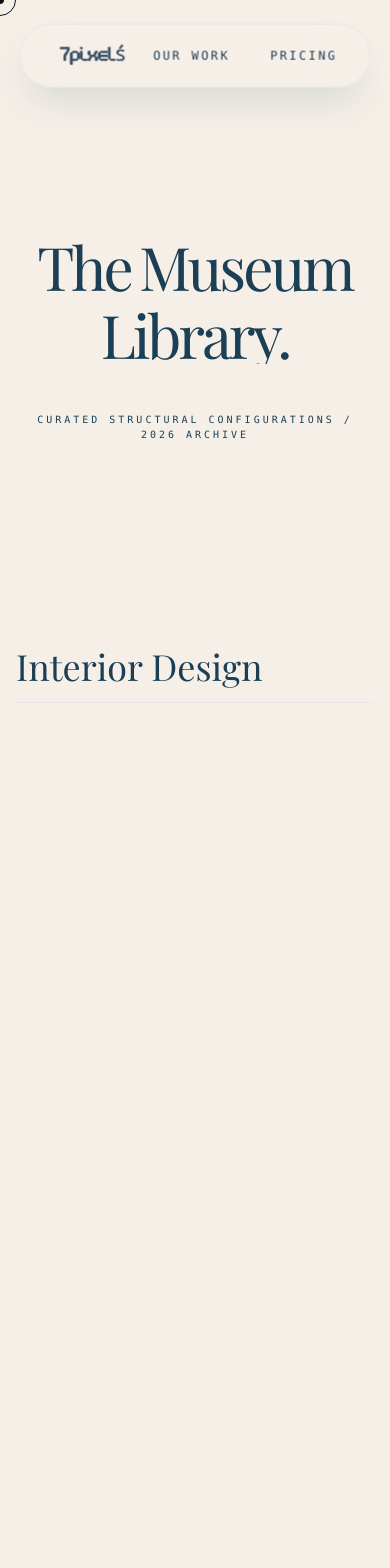
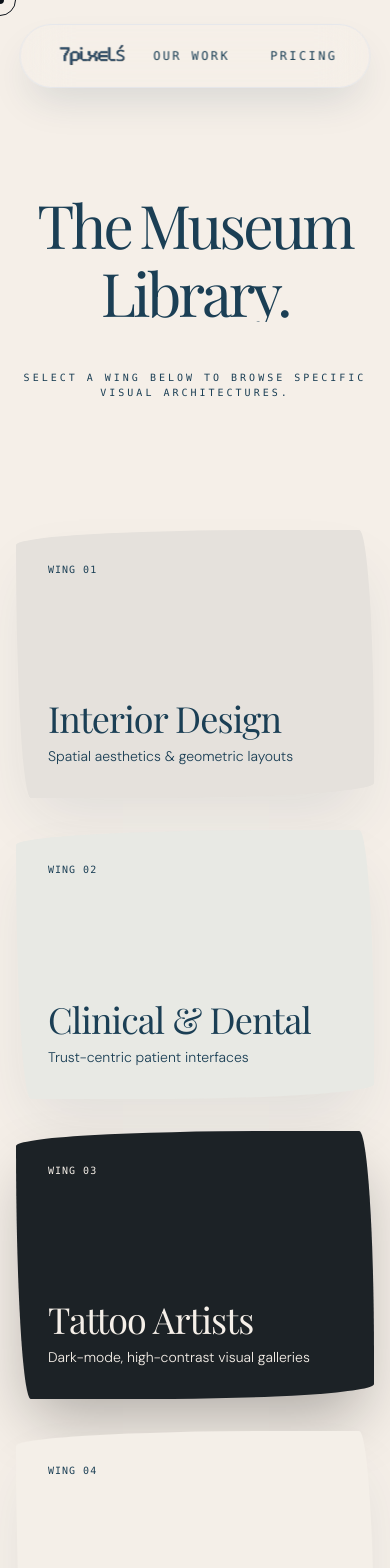
Before and after one commit to 7pixels-xyz/7pixels-main-website, a Next.js app: page /work in a window 390 px wide. Shown: the top 1568 px of the page. Built offline with nearby package versions, Linux system fonts and the light colour scheme; a web font is replaced by a local one.

Commit message:
feat: custom museum overlay modals and data generation

```diff
--- a/src/pages/work.tsx
+++ b/src/pages/work.tsx
@@ -2,21 +2,21 @@ import Head from "next/head";
 import Cursor from "@/components/Cursor";
 import Header from "@/components/Header";
 import Footer from "@/components/Footer";
-import React, { useEffect, useRef } from "react";
+import React, { useEffect, useRef, useState } from "react";
 import gsap from "gsap";
-import { ScrollTrigger } from "gsap/dist/ScrollTrigger";
 
 type ProjectInfo = {
     id: string;
     title: string;
     desc: string;
-    color: string;
-    isDark?: boolean;
 };
 
 type MuseumCategory = {
     id: string;
     label: string;
+    tagline: string;
+    color: string;
+    isDark?: boolean;
     projects: ProjectInfo[];
 };
 
@@ -24,119 +24,192 @@ const museumCategories: MuseumCategory[] = [
     {
         id: "interior",
         label: "Interior Design",
+        tagline: "Spatial aesthetics & geometric layouts",
+        color: "bg-[#e5e1dc]",
         projects: [
-            {
-                id: "INT-01",
-                title: "Urban Nest",
-                desc: "Cinematic architecture portfolio with WebGL depth-sorting layers.",
-                color: "bg-[#e5e1dc]",
-            },
-            {
-                id: "INT-02",
-                title: "Aura Dynamics",
-                desc: "High-end spatial layout rendering engine capturing minimalist scale.",
-                color: "bg-[#dcdcdd]",
-            }
+            { id: "INT-01", title: "Urban Nest", desc: "Cinematic architecture portfolio with WebGL depth-sorting layers." },
+            { id: "INT-02", title: "Aura Dynamics", desc: "High-end spatial layout rendering engine capturing minimalist scale." },
+            { id: "INT-03", title: "Studio V", desc: "Brutalist concrete-inspired layout for a premium NY agency." },
+            { id: "INT-04", title: "Lumina Homes", desc: "Light-driven interaction models mapped to 3D interiors." },
+            { id: "INT-05", title: "Echo Architects", desc: "Horizontal scroll matrix depicting physical floorplans." }
         ]
     },
     {
         id: "dentists",
-        label: "Dentists",
+        label: "Clinical & Dental",
+        tagline: "Trust-centric patient interfaces",
+        color: "bg-[#e8e9e4]",
         projects: [
-            {
-                id: "DNT-01",
-                title: "Smile Architecture",
-                desc: "Trust-centric geometric layouts for premium regional clinics.",
-                color: "bg-[#e8e9e4]",
-            }
+            { id: "DNT-01", title: "Smile Architecture", desc: "Geometric layouts for premium regional clinics." },
+            { id: "DNT-02", title: "Dr. Luminous", desc: "Appointment-driven conversion funnel in sterile white mode." },
+            { id: "DNT-03", title: "Apex Dental", desc: "Orthodontic 3D modeling showcase for invisalign alternatives." },
+            { id: "DNT-04", title: "Pure Veneers", desc: "High contrast luxury dental cosmetic portfolio." },
+            { id: "DNT-05", title: "Nova Clinic", desc: "Responsive native app-like patient portal interface." }
         ]
     },
     {
         id: "tattoo",
         label: "Tattoo Artists",
+        tagline: "Dark-mode, high-contrast visual galleries",
+        color: "bg-[#1c2226]",
+        isDark: true,
         projects: [
-            {
-                id: "TAT-01",
-                title: "Ink & Iron",
-                desc: "Dark-mode, high-contrast visual portfolio bridging physical art to digital.",
-                color: "bg-[#1c2226]",
-                isDark: true
-            }
+            { id: "TAT-01", title: "Ink & Iron", desc: "Dark-mode visual portfolio bridging physical art to digital." },
+            { id: "TAT-02", title: "Void Studio", desc: "Pitch black aesthetic with scarlet hover states." },
+            { id: "TAT-03", title: "Sacred Geometry", desc: "Line-art driven architectural SVG animations." },
+            { id: "TAT-04", title: "Needle & Thread", desc: "Grunge-inspired WebGL texture masking." },
+            { id: "TAT-05", title: "Blackwork Society", desc: "Minimalist grid of high-fidelity stencil scans." }
         ]
     },
     {
         id: "creators",
-        label: "Creators",
+        label: "Digital Creators",
+        tagline: "Personality-driven dynamic structures",
+        color: "bg-[#f4efe8]",
         projects: [
-            {
-                id: "CRT-01",
-                title: "Creator Engine",
-                desc: "Personality-driven routing structures maximizing audience conversion parameters.",
-                color: "bg-[#f4efe8]",
-            }
+            { id: "CRT-01", title: "Creator Engine", desc: "Routing structures maximizing audience conversion parameters." },
+            { id: "CRT-02", title: "Vlog Matrix", desc: "YouTube API synced video carousel architecture." },
+            { id: "CRT-03", title: "The Daily Post", desc: "Editorial-style masonry blog with infinite scroll." },
+            { id: "CRT-04", title: "Stream Labs", desc: "Twitch-integrated live stats overlay dashboard." },
+            { id: "CRT-05", title: "Influence Sync", desc: "Media kit automated PDF generation interface." }
         ]
     },
     {
         id: "portfolios",
-        label: "Portfolios",
+        label: "SaaS & Tech",
+        tagline: "Strictly architectural conversion systems",
+        color: "bg-[#dcdcdd]",
         projects: [
-            {
-                id: "PRT-01",
-                title: "Minimal Protocol",
-                desc: "Strictly architectural bento-box layouts highlighting uncompressed visual data.",
-                color: "bg-[#dcdcdd]",
-            }
+            { id: "PRT-01", title: "Minimal Protocol", desc: "Strictly architectural bento-box layouts highlighting uncompressed visual data." },
+            { id: "PRT-02", title: "DevFlow", desc: "Dark-mode documentation site with live code execution environments." },
+            { id: "PRT-03", title: "Cloud Sync", desc: "Data visualization dashboard with real-time D3.js physics mapping." },
+            { id: "PRT-04", title: "SaaS Boilerplate", desc: "High-converting single-page landing product with integrated Stripe checkout." },
+            { id: "PRT-05", title: "Crypto Ledger", desc: "Secure Web3 connection interface with wallet integrations." }
         ]
     }
 ];
 
+const CategoryModal = ({ category, onClose }: { category: MuseumCategory, onClose: () => void }) => {
+    const modalRef = useRef<HTMLDivElement>(null);
+
+    useEffect(() => {
+        const ctx = gsap.context(() => {
+            gsap.fromTo(modalRef.current,
+                { y: "100vh" },
+                { y: "0vh", duration: 1.2, ease: "expo.inOut" }
+            );
+
+            gsap.fromTo(".modal-header-elem",
+                { y: -30, opacity: 0 },
+                { y: 0, opacity: 1, duration: 1, delay: 0.8, stagger: 0.1, ease: "power3.out" }
+            );
+
+            gsap.fromTo(".modal-project",
+                { y: 80, opacity: 0 },
+                { y: 0, opacity: 1, duration: 1.2, delay: 1, stagger: 0.15, ease: "expo.out" }
+            );
+        }, modalRef);
+
+        document.body.style.overflow = "hidden";
+
+        return () => {
+            document.body.style.overflow = "auto";
+            ctx.revert();
+        };
+    }, []);
+
+    const handleClose = () => {
+        gsap.to(modalRef.current, {
+            y: "100vh",
+            duration: 1,
+            ease: "expo.inOut",
+            onComplete: onClose
+        });
+    };
+
+    return (
+        <div ref={modalRef} className={`fixed inset-0 z-[9999] ${category.color} overflow-y-auto overflow-x-hidden flex flex-col font-sans`}>
+            {/* Modal Header */}
+            <div className={`sticky top-0 w-full z-50 px-6 py-6 border-b flex justify-between items-center backdrop-blur-md bg-opacity-90 ${category.isDark ? 'border-cream/10 bg-[#1c2226]' : 'border-brandBlue/10 bg-[#e5e1dc]'}`}>
+                <div className="flex flex-col">
+                    <span className={`font-mono text-[10px] uppercase tracking-[0.3em] modal-header-elem ${category.isDark ? 'text-cream/50' : 'text-brandBlue/50'}`}>Exhibition Wing</span>
+                    <h2 className={`font-serif text-3xl md:text-5xl modal-header-elem ${category.isDark ? 'text-cream' : 'text-brandBlue'}`}>{category.label}</h2>
+                </div>
+
+                <button
+                    onClick={handleClose}
+                    className={`modal-header-elem font-mono text-[10px] uppercase tracking-widest px-6 py-3 rounded-full border transition-colors duration-300 flex items-center gap-2
+                        ${category.isDark ? 'border-cream/30 text-cream hover:bg-cream hover:text-[#1c2226]' : 'border-brandBlue/30 text-brandBlue hover:bg-brandBlue hover:text-cream'}
+                    `}
+                >
+                    <span>Close Portal</span>
+                    <svg className="w-3 h-3" fill="none" viewBox="0 0 24 24" stroke="currentColor">
+                        <path strokeLinecap="round" strokeLinejoin="round" strokeWidth={2} d="M6 18L18 6M6 6l12 12" />
+                    </svg>
+                </button>
+            </div>
+
+            {/* Modal Projects Grid */}
+            <div className="w-full max-w-7xl mx-auto px-6 md:px-16 py-24 md:py-32 flex flex-col gap-16 md:gap-32">
+                {category.projects.map((proj) => (
+                    <div key={proj.id} className="modal-project group flex flex-col md:flex-row gap-8 md:gap-16 items-center w-full relative">
+
+                        {/* Decorative wire */}
+                        <div className={`hidden md:block absolute left-[45%] top-1/2 w-32 h-[1px] transform -translate-y-1/2 ${category.isDark ? 'bg-cream/10' : 'bg-brandBlue/10'}`}></div>
+
+                        <div className={`w-full md:w-1/2 aspect-[4/3] border organic-border relative overflow-hidden shadow-2xl flex items-center justify-center p-8
+                            ${category.isDark ? 'border-cream/20 bg-black/20' : 'border-brandBlue/20 bg-white/20'}`}>
+
+                            {/* Inner architectural skeleton */}
+                            <div className={`absolute inset-0 m-4 border pointer-events-none transition-transform duration-1000 group-hover:scale-95 ${category.isDark ? 'border-cream/10' : 'border-brandBlue/10'}`}></div>
+
+                            <span className={`font-serif text-4xl md:text-5xl lg:text-7xl font-bold tracking-tight text-center relative z-10 transition-transform duration-700 group-hover:scale-105 ${category.isDark ? 'text-cream/20' : 'text-brandBlue/20'}`}>
+                                {proj.title}
+                            </span>
+                        </div>
+
+                        <div className="w-full md:w-1/2 flex flex-col items-start relative z-10">
+                            <div className="flex items-center gap-3 mb-4">
+                                <span className={`font-mono text-[9px] px-2 py-0.5 rounded-sm uppercase tracking-wider ${category.isDark ? 'bg-cream text-[#1c2226]' : 'bg-brandBlue text-cream'}`}>{proj.id}</span>
+                            </div>
+                            <h3 className={`font-serif text-4xl md:text-5xl mb-4 ${category.isDark ? 'text-cream' : 'text-brandBlue'}`}>{proj.title}</h3>
+                            <p className={`font-sans text-sm md:text-lg max-w-md leading-relaxed font-light mb-8 ${category.isDark ? 'text-cream/70' : 'text-brandBlue/70'}`}>{proj.desc}</p>
+
+                            <button className={`font-mono text-[10px] uppercase tracking-[0.2em] relative overflow-hidden group/btn pb-2 ${category.isDark ? 'text-cream' : 'text-brandBlue'}`}>
+                                <span className="relative z-10">Access Archive Data</span>
+                                <div className={`absolute bottom-0 left-0 w-full h-[1px] transform origin-left transition-transform duration-300 group-hover/btn:scale-x-0 ${category.isDark ? 'bg-cream/50' : 'bg-brandBlue/50'}`}></div>
+                            </button>
+                        </div>
+                    </div>
+                ))}
+            </div>
+
+            {/* Modal Footer spacing */}
+            <div className="py-24 w-full flex justify-center">
+                <div className={`w-[1px] h-32 ${category.isDark ? 'bg-cream/20' : 'bg-brandBlue/20'}`}></div>
+            </div>
+        </div>
+    );
+};
+
 export default function Work() {
     const containerRef = useRef<HTMLDivElement>(null);
+    const [activeCategory, setActiveCategory] = useState<MuseumCategory | null>(null);
 
     useEffect(() => {
         if (typeof window === 'undefined') return;
-        gsap.registerPlugin(ScrollTrigger);
-
         const ctx = gsap.context(() => {
-
-            // Foyer text cinematic entry
             gsap.fromTo(".foyer-word",
                 { opacity: 0, scale: 1.05, y: 30 },
                 { opacity: 1, scale: 1, y: 0, duration: 1.8, stagger: 0.15, ease: "power4.out", delay: 0.1 }
             );
 
-            // Stagger individual rooms appearing
-            gsap.utils.toArray<HTMLElement>(".project-card").forEach((card) => {
-                gsap.fromTo(card,
-                    { opacity: 0, y: 100 },
-                    {
-                        opacity: 1, y: 0,
-                        duration: 1.2,
-                        ease: "expo.out",
-                        scrollTrigger: {
-                            trigger: card,
-                            start: "top bottom-=50",
-                            toggleActions: "play none none reverse"
-                        }
-                    }
+            gsap.fromTo(".museum-wing",
+                { opacity: 0, scale: 0.95, y: 80 },
+                { opacity: 1, scale: 1, y: 0, duration: 1.2, stagger: 0.1, ease: "expo.out", delay: 0.8 }
             );
-            });
-
-            // Sticky nav highlighting via ScrollTrigger
-            museumCategories.forEach((cat) => {
-                ScrollTrigger.create({
-                    trigger: `#section-${cat.id}`,
-                    start: "top center+=100",
-                    end: "bottom center-=100",
-                    toggleClass: { targets: `#nav-${cat.id}`, className: "active-nav-item" }
-                });
-            });
-
         }, containerRef);
-        return () => {
-            ScrollTrigger.killAll(); // ensure multiple navigations don't ghost triggers
-            ctx.revert();
-        };
+        return () => ctx.revert();
     }, []);
 
     return (
@@ -147,100 +220,59 @@ export default function Work() {
             <Cursor />
             <Header />
             <main ref={containerRef} className="min-h-[100dvh] relative font-sans w-full max-w-[100vw] overflow-x-hidden bg-cream pt-32 pb-48 border-b border-brandBlue/10">
-                {/* Background grid */}
                 <div className="absolute inset-0 receipt-edge opacity-5 pointer-events-none" style={{ backgroundSize: '60px 60px' }} />
 
                 {/* The Foyer */}
-                <div className="w-full min-h-[50vh] md:min-h-[70vh] flex flex-col justify-center items-center relative z-10 px-4 mb-24 md:mb-32">
+                <div className="w-full min-h-[40vh] md:min-h-[60vh] flex flex-col justify-center items-center relative z-10 px-4 mb-16 md:mb-24">
                     <div className="font-serif text-6xl sm:text-7xl md:text-8xl lg:text-[10rem] leading-none text-brandBlue tracking-tighter text-center overflow-hidden flex flex-wrap justify-center gap-2 md:gap-4">
                         <span className="foyer-word inline-block origin-bottom">The</span>
                         <span className="foyer-word inline-block origin-bottom">Museum</span>
                         <span className="foyer-word inline-block origin-bottom">Library.</span>
                     </div>
                     <p className="font-mono text-[10px] md:text-xs uppercase tracking-[0.3em] text-brandBlue/50 mt-12 foyer-word text-center">
-                        Curated Structural Configurations / 2026 Archive
+                        Select a wing below to browse specific visual architectures.
                     </p>
                 </div>
 
-                {/* The Museum Floor */}
-                <div className="museum-floor w-full max-w-7xl mx-auto px-4 md:px-16 flex flex-col relative z-10">
+                {/* Museum Wings Grid */}
+                <div className="w-full max-w-7xl mx-auto px-4 md:px-16 relative z-10 flex flex-col">
 
-                    <div className="flex flex-col md:flex-row w-full relative">
+                    {/* Masonry or staggered Grid for Categories */}
+                    <div className="grid grid-cols-1 md:grid-cols-2 gap-8 md:gap-12 w-full">
+                        {museumCategories.map((cat, idx) => (
+                            <div
+                                key={cat.id}
+                                onClick={() => setActiveCategory(cat)}
+                                className={`museum-wing group cursor-pointer w-full aspect-[4/3] relative flex flex-col justify-between organic-border overflow-hidden p-8 transition-all duration-700 hover:shadow-2xl hover:-translate-y-2
+                                    ${cat.color} ${cat.isDark ? 'text-cream shadow-[0_30px_60px_-15px_rgba(0,0,0,0.3)]' : 'text-brandBlue shadow-[0_30px_60px_-15px_rgba(27,63,85,0.1)]'}
+                                    ${idx === 0 ? 'md:col-span-2 aspect-[16/9] md:aspect-[21/9]' : ''}
+                                `}
+                            >
+                                {/* Background wireframe effect on hover */}
+                                <div className={`absolute inset-0 border border-transparent transition-colors duration-500 m-4 pointer-events-none ${cat.isDark ? 'group-hover:border-cream/10' : 'group-hover:border-brandBlue/10'}`}></div>
 
-                        {/* Left Column: Sticky Index */}
-                        <div className="w-full md:w-1/3 relative z-20 hidden md:block">
-                            <div className="flex flex-col sticky top-40 gap-5 pr-12">
-                                <span className="font-mono text-[10px] uppercase tracking-widest text-brandBlue/40 border-b border-brandBlue/10 pb-4 mb-4">Exhibition Index</span>
-                                {museumCategories.map((cat) => (
-                                    <a href={`#section-${cat.id}`} key={`nav-${cat.id}`} id={`nav-${cat.id}`} className="font-serif text-xl lg:text-2xl text-brandBlue/30 hover:text-brandBlue/70 transition-all duration-500 transform origin-left">
-                                        {cat.label}
-                                    </a>
-                                ))}
+                                <div className="flex justify-between items-start relative z-10">
+                                    <span className={`font-mono text-[10px] uppercase tracking-widest ${cat.isDark ? 'text-cream/50' : 'text-brandBlue/50'}`}>Wing 0{idx + 1}</span>
+                                    <div className="flex items-center gap-2 opacity-0 group-hover:opacity-100 transition-opacity duration-300">
+                                        <span className={`font-mono text-[9px] uppercase tracking-[0.2em] ${cat.isDark ? 'text-cream/70' : 'text-brandBlue/70'}`}>Enter Portal</span>
+                                        <div className={`w-2 h-2 rounded-full animate-pulse ${cat.isDark ? 'bg-cream' : 'bg-brandBlue'}`}></div>
                                     </div>
                                 </div>
 
-                        {/* Right Column: Exhibits */}
-                        <div className="w-full md:w-2/3 flex flex-col">
-                            {museumCategories.map((cat) => (
-                                <div id={`section-${cat.id}`} key={cat.id} className="mb-32 md:mb-64 flex flex-col gap-16 md:gap-32 w-full">
-
-                                    {/* Mobile category header (hidden on pure desktop) */}
-                                    <h2 className="font-serif text-4xl text-brandBlue border-b border-brandBlue/10 pb-4 md:hidden">{cat.label}</h2>
-
-                                    {cat.projects.map((proj) => (
-                                        <div key={proj.id} className="project-card group cursor-pointer w-full flex flex-col items-start gap-8 relative border border-brandBlue/10 p-4 md:p-8 bg-white/20 backdrop-blur-sm organic-border hover:bg-white/40 transition-colors duration-500 shadow-xl hover:shadow-[0_40px_80px_-20px_rgba(27,63,85,0.1)]">
-
-                                            {/* Decorative Corner */}
-                                            <div className="absolute top-4 right-4 w-2 h-2 rounded-full border border-brandBlue/30 flex items-center justify-center opacity-50">
-                                                <div className="w-[1px] h-full bg-brandBlue/30 rotate-45"></div>
+                                <div className="flex flex-col relative z-10 transition-transform duration-500 transform group-hover:translate-x-4">
+                                    <h2 className={`font-serif text-4xl md:text-5xl lg:text-7xl tracking-tight mb-2 ${cat.isDark ? 'text-cream' : 'text-brandBlue'}`}>{cat.label}</h2>
+                                    <p className={`font-sans text-sm md:text-lg font-light ${cat.isDark ? 'text-cream/70' : 'text-brandBlue/70'}`}>{cat.tagline}</p>
                                 </div>
-
-                                            {/* Image Preview Window */}
-                                            <div className={`w-full aspect-[4/3] md:aspect-[16/10] overflow-hidden organic-border relative ${proj.color} flex items-center justify-center transform -rotate-1 group-hover:rotate-0 transition-transform duration-700 ease-[cubic-bezier(0.19,1,0.22,1)]`}>
-
-                                                {/* Textual 'Image' representation for cinematic wireframe aesthetic */}
-                                                <span className={`font-serif text-4xl md:text-5xl lg:text-7xl font-bold tracking-tight transform group-hover:scale-105 transition-transform duration-1000 ${proj.isDark ? 'text-cream/10' : 'text-brandBlue/10'}`}>
-                                                    {proj.title}
-                                                </span>
-
-                                                {/* Wireframe overlay to maintain digital architect theme */}
-                                                <div className="absolute inset-0 border border-brandBlue/5 m-4 pointer-events-none"></div>
-                                                <div className="absolute top-4 left-4 font-mono text-[9px] uppercase tracking-widest opacity-20 pointer-events-none">Visual Render 1.0</div>
-                                            </div>
-
-                                            {/* Plaque / Text Details */}
-                                            <div className="flex flex-col md:flex-row w-full justify-between items-start md:items-end border-t border-brandBlue/10 pt-6 gap-6 md:gap-0">
-                                                <div className="flex flex-col w-full md:w-3/4">
-                                                    <div className="flex items-center gap-3 mb-3">
-                                                        <span className="font-mono text-[9px] bg-brandBlue text-cream px-2 py-0.5 rounded-sm uppercase tracking-wider">{proj.id}</span>
-                                                        <span className="font-mono text-[9px] uppercase tracking-widest text-brandBlue/40">Execution Protocol</span>
-                                                    </div>
-                                                    <h3 className="font-serif text-3xl text-brandBlue">{proj.title}</h3>
-                                                    <p className="font-sans text-brandBlue/70 text-sm md:text-md mt-2 max-w-sm leading-relaxed">{proj.desc}</p>
-                                                </div>
-                                                <button className="flex justify-center items-center w-full md:w-auto font-mono text-[10px] uppercase tracking-widest border border-brandBlue/20 px-6 py-3 hover:bg-brandBlue hover:text-white rounded-full transition-colors duration-300">
-                                                    Observe
-                                                </button>
-                                            </div>
-                                        </div>
-                                    ))}
                             </div>
                         ))}
                     </div>
 
                 </div>
-                </div>
             </main>
             <Footer />
 
-            <style jsx global>{`
-                .active-nav-item {
-                    color: var(--brand-blue) !important;
-                    opacity: 1 !important;
-                    transform: scale(1.05) translateX(10px) !important;
-                    text-shadow: 0 4px 20px rgba(27,63,85, 0.1);
-                }
-            `}</style>
+            {/* Portal Overlay Renderer */}
+            {activeCategory && <CategoryModal category={activeCategory} onClose={() => setActiveCategory(null)} />}
         </>
     );
 }
```
Lines whose indentation alone changed are shown as unchanged.
